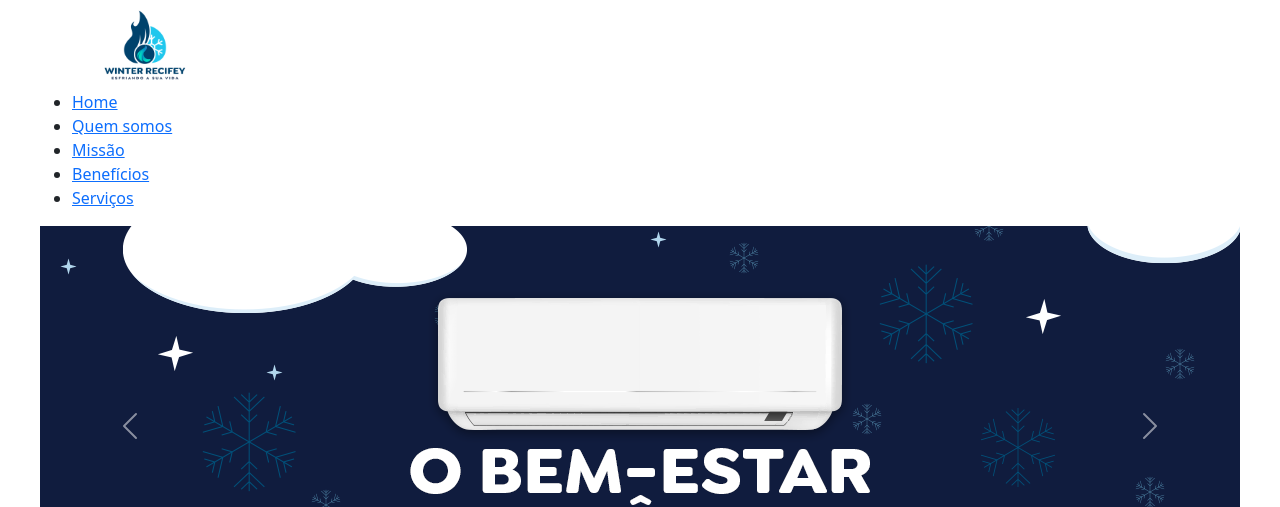
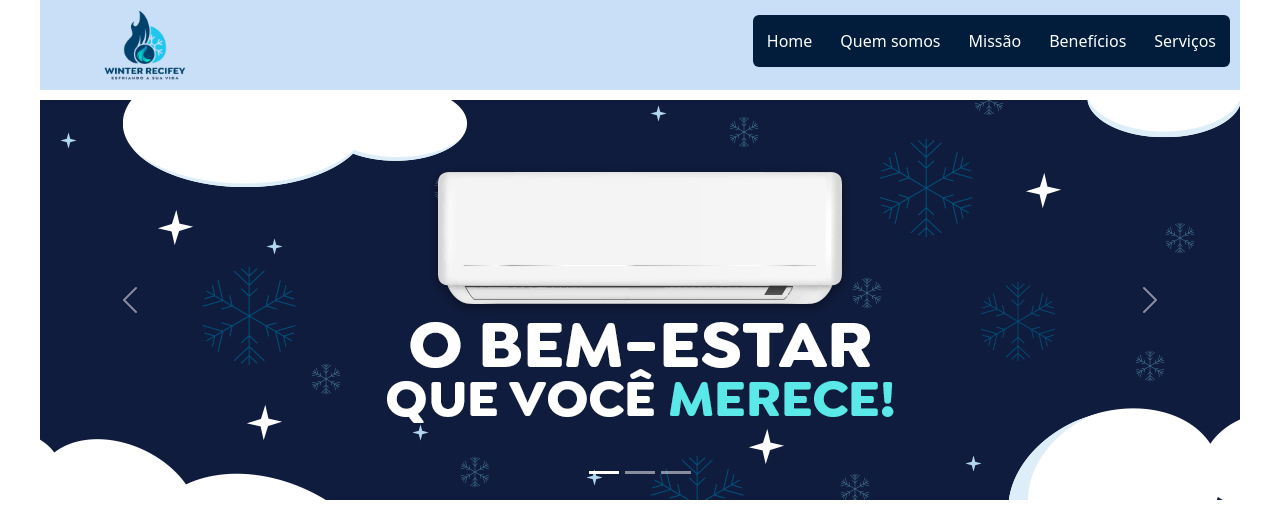
Before and after one commit to AdrianoSilva22/WinterRecifey, a website: page view/index.html in a window 1280 px wide. Shown: the top 507 px of the page. Drawn offline with nearby package versions, Linux system fonts and the light colour scheme.

Commit message:
Refazendo o menu e ajeitando o footer

```diff
--- a/view/style.css
+++ b/view/style.css
@@ -19,7 +19,42 @@ body {
   margin-left: 60px;
   margin-right: 200px;
 }
+.item-do-menu {
+  display: flex;
+  justify-content: space-between;
+}
+nav {
+  background-color: rgb(200, 223, 247);
+  margin-bottom: 10px;
+}
+div ul {
+  margin-right: 10px;
+}
 
+ul {
+  margin-top: 15px;
+  display: flex;
+  list-style: none;
+  background-color: rgb(1, 29, 59);
+  border-radius: 6px;
+  padding: 0px;
+  padding-left: 0px;
+}
+li {
+  padding: 12px;
+  margin: 2px;
+}
+li a {
+  color: rgb(255, 255, 255);
+  text-decoration: none;
+}
+a:hover {
+  color: rgb(0, 0, 0);
+}
+li:hover {
+  border-radius: 6px;
+  background-color: rgb(171, 209, 240);
+}
 /*Fim do menu */
 
 /* Início Section Quem Somos */
@@ -109,10 +144,7 @@ body {
 /* ***FOOTER*** */
 
 .foooter {
-  width: 100vw;
-  height: 50%;
-  margin-left: 0;
-  margin-right: 0;
+  width: 100%;
   background-color: rgba(242, 242, 242, 255);
 }
 
@@ -251,7 +283,7 @@ body {
 
 .redesSociais {
   margin-left: 20%;
-  margin-right: 20%;
+  margin-right: 70%;
   margin-top: 2%;
   display: flex;
   justify-content: space-between;
```
